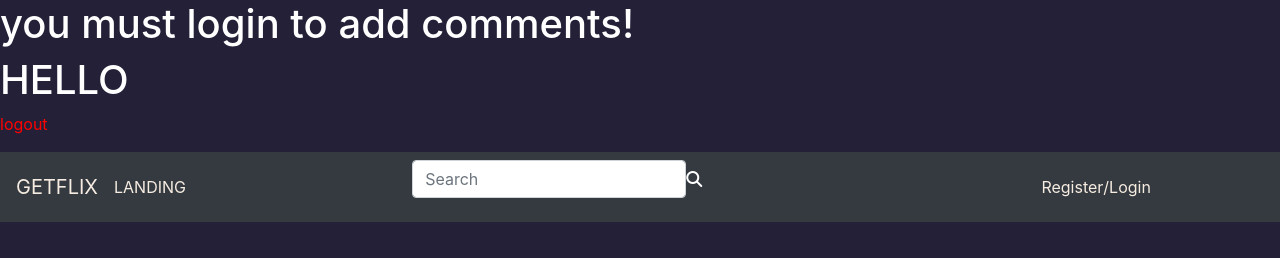
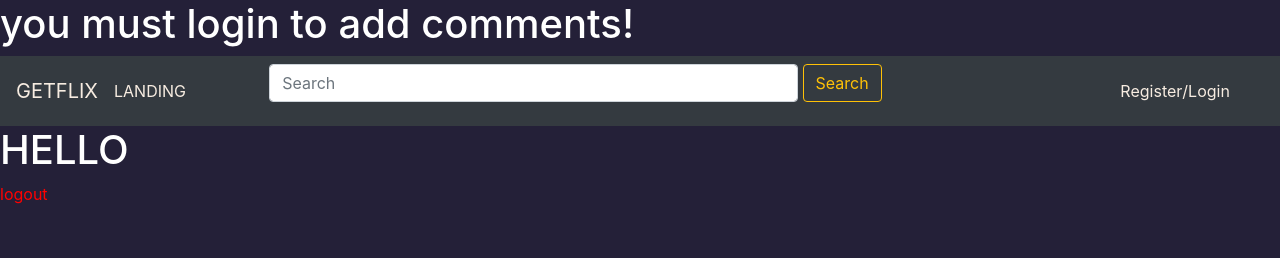
Before and after one commit to walter-clayton/getflix, a PHP site: page /landing.php in a window 1280 px wide. Shown: the top 258 px of the page. Run offline with PHP 8.4, Linux system fonts and the light colour scheme; data comes from the database, SQL or seed files in the repository; some libraries are stand-ins or nearby versions.

Commit message:
changed search bar, and placed login details under navbar

```diff
--- a/header.php
+++ b/header.php
@@ -52,14 +52,11 @@
   <a class="navbar-brand hover" href="index.php"><span class="hover" style="color:#F7ECE1;"> GETFLIX</span> </a>
   <!-- PROVISOIRE --> <a href="landing.php"><span style=color:#F7ECE1;>LANDING</span></a> <!-- PROVISOIRE -->
   </div>
-  <div class="collapse navbar-collapse" id="navbarTogglerDemo02">
-<!-- Search form -->
-<form class="form-inline">
-  <div class="form-group ">
-      <input class="form-control" type="text" placeholder="Search"
-    aria-label="Search">
-  <i class="fas fa-search" aria-hidden="true" style="color: white;"></i>
-  </div>
+    <form class="form-inline smallsearch col-sm-8 col-xs-11">
+    <div class="row col-11">
+      <input class="form-control col-xs-11 col-9"  type="search" placeholder="Search">&nbsp;
+      <button class="btn btn-outline-warning " type="submit" autocomplete="off" required>Search</button>
+  </form>
 
 </form>
   </div >
--- a/landing.php
+++ b/landing.php
@@ -32,7 +32,13 @@
 </head>
 
 <body>
-    <div class="content">
+
+
+<!-- HEADER -->
+<!-- DEV HAMZA -->
+<?php include("header.php"); ?>
+
+ <div class="content">
       <h1 style="color: white;">HELLO</h1>
     <!-- notification message -->
     <?php if (isset($_SESSION['success'])) : ?>
@@ -53,10 +59,6 @@
       <p> <a href="index.php?logout='1'" style="color: red;" name="logout" >logout</a> </p>
 
 </div>
-
-<!-- HEADER -->
-<!-- DEV HAMZA -->
-<?php include("header.php"); ?>
 <div class="container" style="padding-top:3%;">
 <div class="card" style="width: 35.2rem;">
 <iframe width="560" height="315" src="https://www.youtube.com/embed/x9gkHthYj4U"
```
